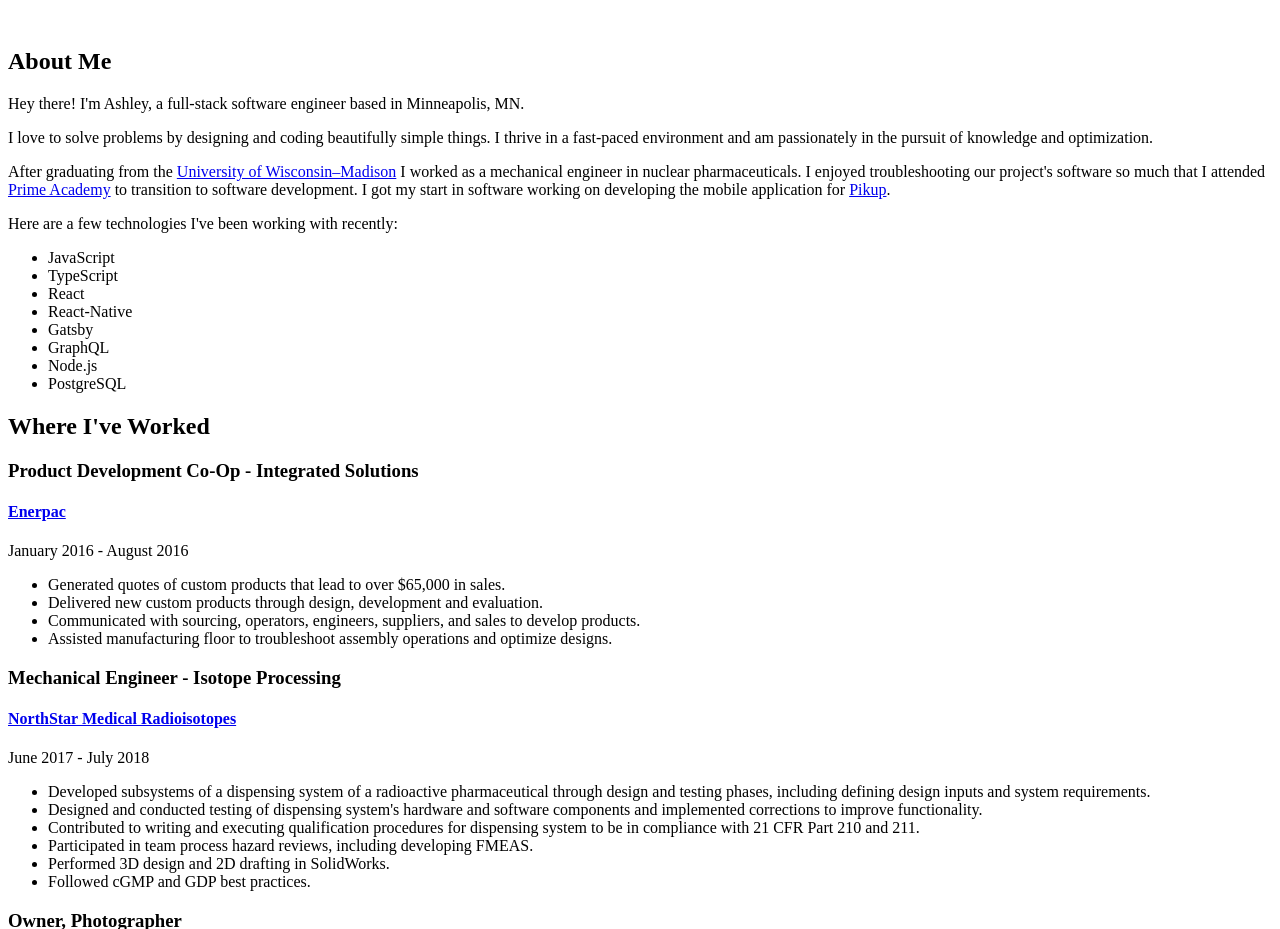
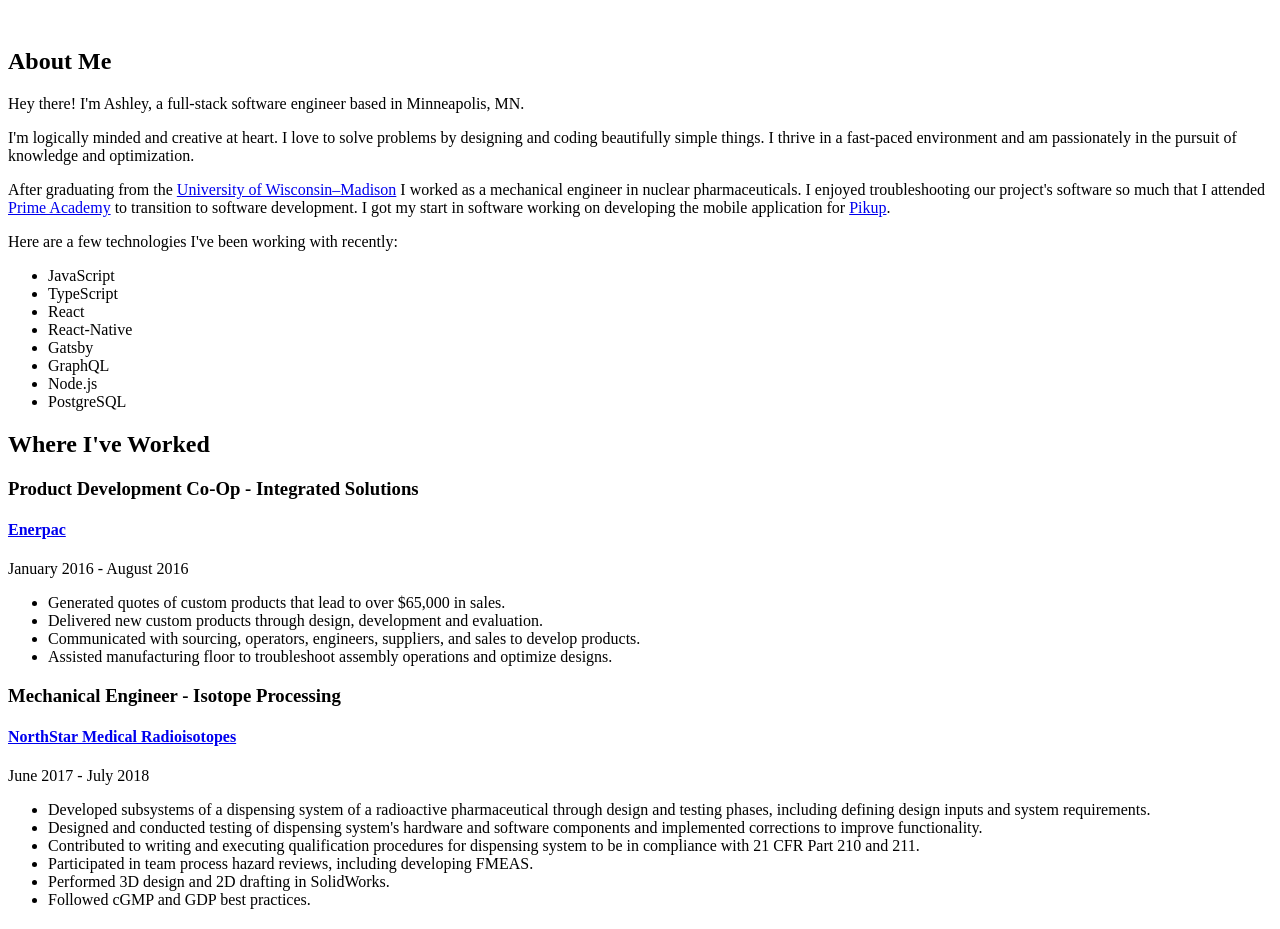
Before and after one commit to ashklein6/personal-site-v2, a Gatsby site: page / in a window 1280 px wide. Shown: the part 780-1709 px from the top of the page. Built offline with nearby package versions, Linux system fonts and the light colour scheme; Gatsby itself is replaced by a stand-in of ours.

Commit message:
updated about copy

```diff
--- a/src/components/sections/about.tsx
+++ b/src/components/sections/about.tsx
@@ -12,7 +12,7 @@ const About = () => {
     <StyledAboutSection>
       <h2>About Me</h2>
       <p>Hey there! I'm Ashley, a full-stack software engineer based in Minneapolis, MN.</p>
-      <p>I love to solve problems by designing and coding beautifully simple things. I thrive in a fast-paced environment and am passionately in the pursuit of knowledge and optimization.</p>
+      <p>I'm logically minded and creative at heart. I love to solve problems by designing and coding beautifully simple things. I thrive in a fast-paced environment and am passionately in the pursuit of knowledge and optimization.</p>
       <p>After graduating from the {' '}<a href='https://www.wisc.edu/'>University of Wisconsin–Madison</a> {' '} I worked as a mechanical engineer in nuclear pharmaceuticals. I enjoyed troubleshooting our project's software so much that I attended {' '}<a href='https://primeacademy.io/'>Prime Academy</a> {' '} to transition to software development. I got my start in software working on developing the mobile application for {' '}<a href='https://www.trypikup.com/'>Pikup</a>.</p>
       <p>Here are a few technologies I've been working with recently:</p>
       <ul>
```
